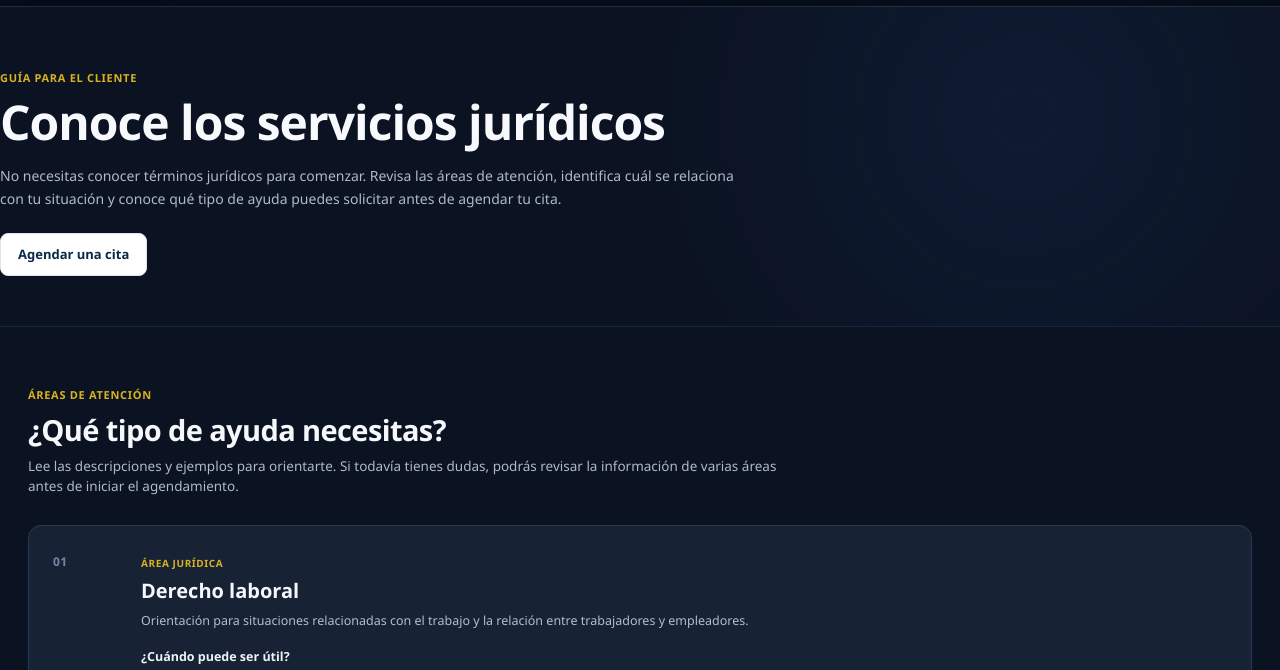
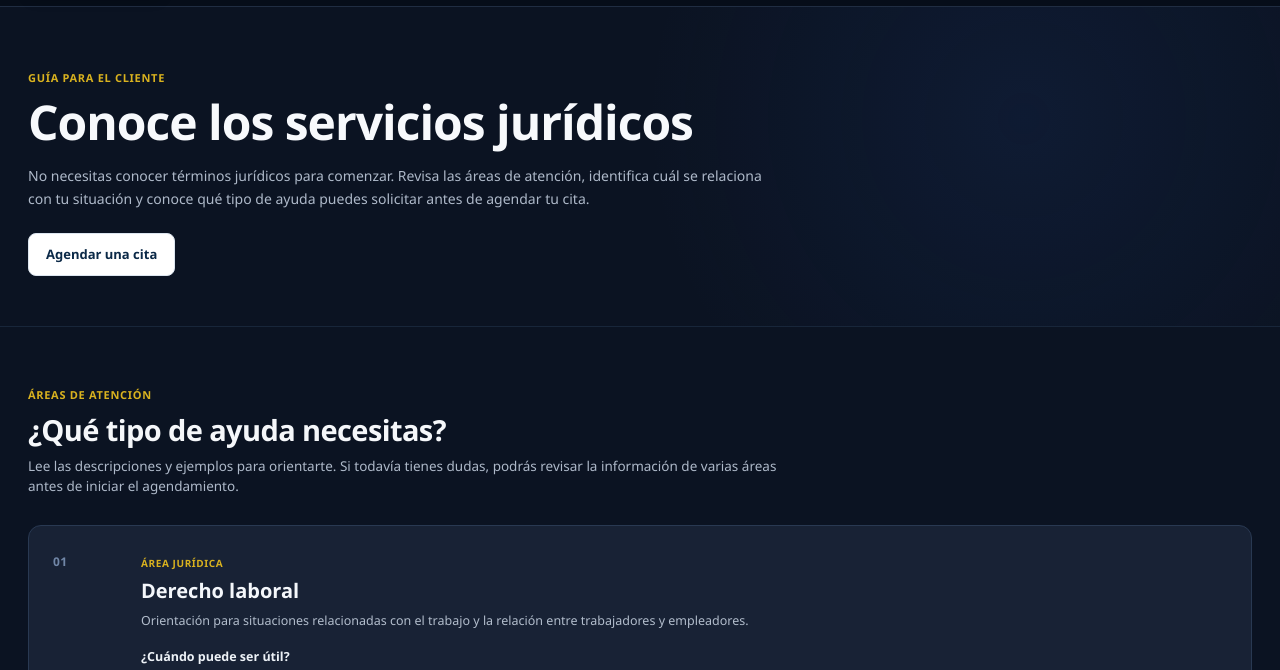
Before and after one commit to williamrios7777777-blip/Proyecto-LegalAgenCit, a plain HTML site: page servicios.html in a window 1280 px wide. Shown: the part 62-732 px from the top of the page. Drawn offline with Linux system fonts and the light colour scheme.

Commit message:
Corregir margen del encabezado de servicios

```diff
--- a/assets/css/servicios.css
+++ b/assets/css/servicios.css
@@ -45,7 +45,7 @@ img { display: block; max-width: 100%; }
 .page-hero .hero-actions .btn-outline { display: none; }
 
 .page-hero { padding: 58px 0 50px; background: radial-gradient(circle at 80% 35%, rgba(35,74,152,.14), transparent 36%), var(--bg-main); border-bottom: 1px solid #18263a; }
-.page-hero-content { width: 100%; max-width: 820px; margin: 0; padding: 0; text-align: left; }
+.page-hero-content { text-align: left; }
 .eyebrow { display: inline-block; margin-bottom: 9px; color: var(--gold); font-size: 11px; font-weight: 800; letter-spacing: .7px; text-transform: uppercase; }
 .page-hero h1 { margin: 0; color: #f7f9fc; font-size: clamp(34px, 4vw, 48px); line-height: 1.1; letter-spacing: -1px; }
 .page-hero p { max-width: 760px; margin: 16px 0 0; color: var(--text-soft); font-size: 14px; line-height: 1.65; }
```
